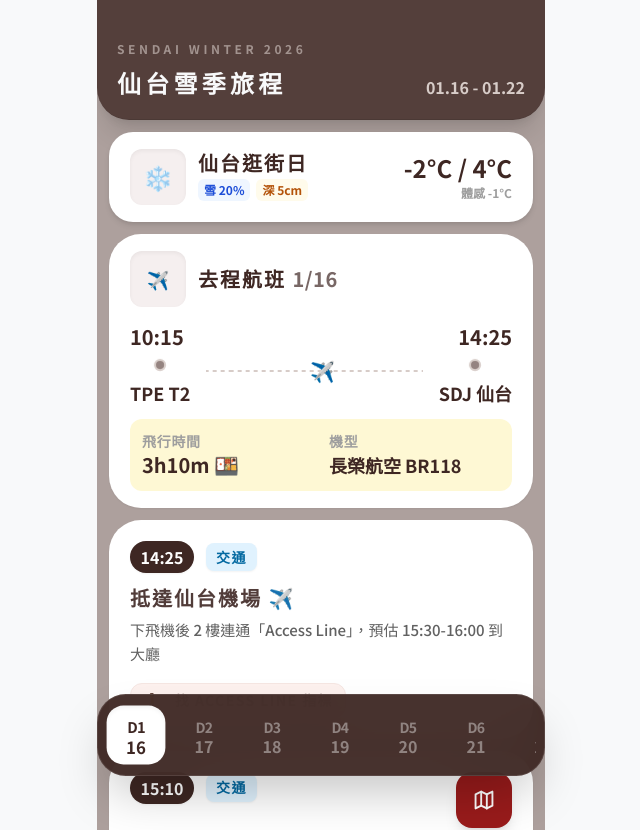
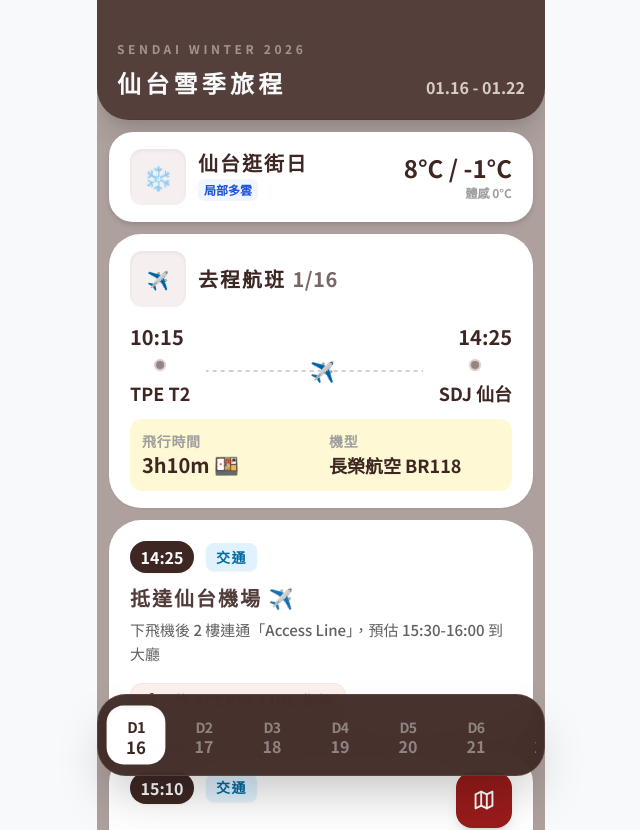
Before and after one commit to naomichiang/sendai-snow-2026, a React (Vite) app: page / in a window 1280 px wide. Shown: the top 830 px of the page, without its empty margins (319-959 px from the left). Built offline with nearby package versions, Linux system fonts and the light colour scheme.

Commit message:
移除雪深＆手動更新氣溫

```diff
--- a/App.tsx
+++ b/App.tsx
@@ -40,8 +40,7 @@ const App: React.FC = () => {
                   <div>
                     <h2 className="text-xl font-black text-[#3E2723] tracking-widest leading-none">{currentDay.location}</h2>
                     <div className="flex gap-1.5 mt-1.5">
-                      <span className="text-[12px] bg-blue-50 text-blue-700 px-1.5 py-0.5 rounded-md font-bold">雪 {currentDayWeather.snowChance}</span>
-                      <span className="text-[12px] bg-amber-50 text-amber-700 px-1.5 py-0.5 rounded-md font-bold">深 {currentDayWeather.snowDepth}</span>
+                      <span className="text-[12px] bg-blue-50 text-blue-700 px-1.5 py-0.5 rounded-md font-bold">{currentDayWeather.snowChance}</span>
                     </div>
                   </div>
                 </div>
--- a/data.ts
+++ b/data.ts
@@ -450,11 +450,11 @@ export const ITINERARY_DATA: DayPlan[] = [
 ];
 
 export const WEATHER_DATA: WeatherDay[] = [
-  { date: '01/16', temp: '-2°C / 4°C', snowChance: '20%', realFeel: '-1°C', snowDepth: '5cm', clothing: '防風大衣', location: '仙台' },
-  { date: '01/17', temp: '-5°C / 1°C', snowChance: '40%', realFeel: '-6°C', snowDepth: '25cm', clothing: '厚羽絨 + 雪靴', location: '白石藏王' },
-  { date: '01/18', temp: '-7°C / -2°C', snowChance: '80%', realFeel: '-10°C', snowDepth: '50cm', clothing: '長版大衣 + 圍巾', location: '銀山' },
-  { date: '01/19', temp: '-10°C / -4°C', snowChance: '90%', realFeel: '-15°C', snowDepth: '80cm', clothing: '滑雪服 + 暖暖包', location: '藏王' },
-  { date: '01/20', temp: '-8°C / -3°C', snowChance: '30%', realFeel: '-12°C', snowDepth: '75cm', clothing: '滑雪裝備', location: '滑雪場' },
-  { date: '01/21', temp: '-3°C / 3°C', snowChance: '10%', realFeel: '0°C', snowDepth: '10cm', clothing: '厚外套', location: '仙台' },
-  { date: '01/22', temp: '-1°C / 5°C', snowChance: '5%', realFeel: '2°C', snowDepth: '2cm', clothing: '羽絨衣', location: '機場' },
+  { date: '01/16', temp: '8°C / -1°C', snowChance: '局部多雲', realFeel: '0°C', snowDepth: '5cm', clothing: '防風大衣', location: '仙台' },
+  { date: '01/17', temp: '9°C / -1°C', snowChance: '局部多雲', realFeel: '0°C', snowDepth: '25cm', clothing: '厚羽絨 + 雪靴', location: '白石藏王' },
+  { date: '01/18', temp: '2°C / -4°C', snowChance: '局部多雲', realFeel: '-1C', snowDepth: '50cm', clothing: '長版大衣 + 圍巾', location: '銀山' },
+  { date: '01/19', temp: '4°C / -2°C', snowChance: '局部多雲', realFeel: '-2°C', snowDepth: '80cm', clothing: '滑雪服 + 暖暖包', location: '藏王' },
+  { date: '01/20', temp: '0°C / -7°C', snowChance: '午前陣雪', realFeel: '-2°C', snowDepth: '75cm', clothing: '滑雪裝備', location: '滑雪場' },
+  { date: '01/21', temp: '-3°C / -9°C', snowChance: '多雲時晴', realFeel: '-2°C', snowDepth: '10cm', clothing: '厚外套', location: '仙台' },
+  { date: '01/22', temp: '1°C / -6°C', snowChance: '局部多雲', realFeel: '-2°C', snowDepth: '2cm', clothing: '羽絨衣', location: '機場' },
 ];
```
